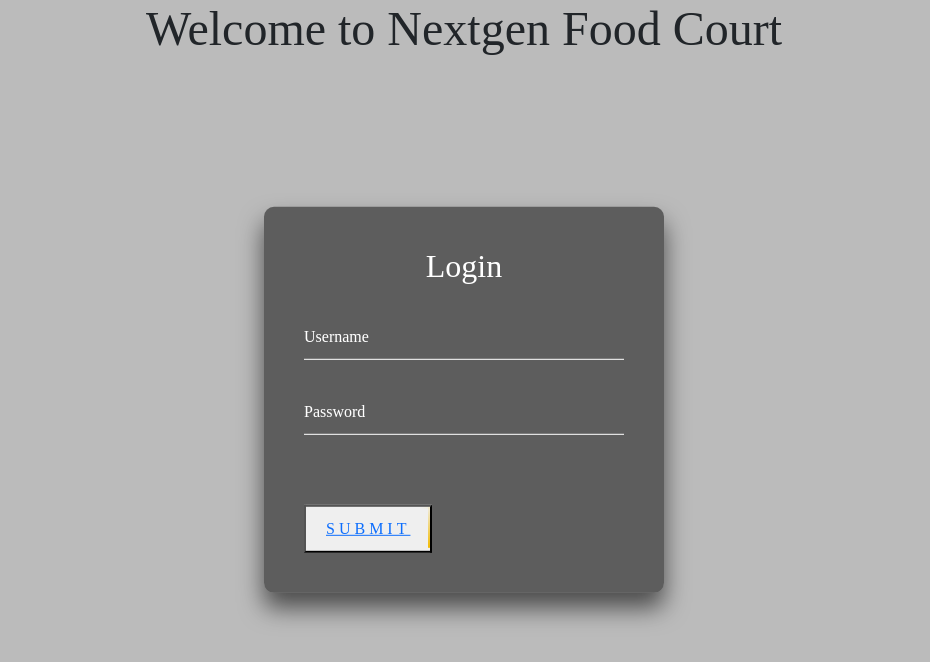
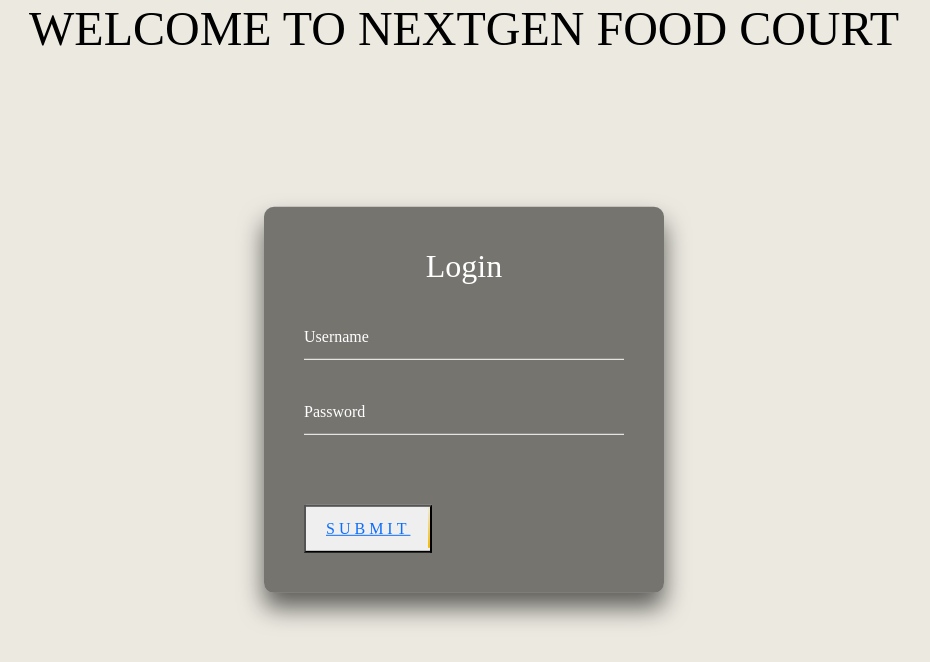
Before and after one commit to KilonzoJames/Food-ordering-App, a React app: page /#/ in a window 1280 px wide. Shown: the whole page, without its empty margins (176-1106 px from the left). Built offline with nearby package versions, Linux system fonts and the light colour scheme; no server answers.

```diff
--- a/src/components/Foodchoice.js
+++ b/src/components/Foodchoice.js
@@ -82,7 +82,7 @@
     <div>
       <nav className="navbar navbar-expand-lg navbar-dark bg-secondary">
         <div className="container">
-          <h1 style={{ color: "tan" }}>NextGen Food Court</h1>
+          <h1 style={{ color: "orange" }}>NextGen Food Court</h1>
           <button
             className="navbar-toggler"
             type="button"
--- a/src/components/Foodlist.js
+++ b/src/components/Foodlist.js
@@ -98,7 +98,7 @@
       {/* Navigation Bar */}
       <nav className="navbar navbar-expand-lg navbar-dark bg-secondary fixed-top">
         <div className="container">
-          <h1 style={{ color: "tan" }}>NextGen Food Court</h1>
+          <h1 style={{ color: "orange" }}>NextGen Food Court</h1>
           <button
             className="navbar-toggler"
             type="button"
--- a/src/components/HomePage.js
+++ b/src/components/HomePage.js
@@ -22,7 +22,7 @@
       {/* Navigation Bar */}
       <nav className="navbar navbar-expand-lg navbar-dark bg-secondary fixed-top">
       <div className="container">
-        <h1 style={{ color: "tan" }}>NextGen Food Court</h1>
+        <h1 style={{ color: "orange" }}>NextGen Food Court</h1>
         <button
           className="navbar-toggler"
           type="button"
@@ -86,7 +86,7 @@
     </nav>
 
       {/* Main Content */}
-      <div className="container my-4">
+      <div className="container mt-5 pt-1">
         <h1 className="mt-4">
           {username !== ""
             ? `${username}, Welcome to the Food Court!`
--- a/src/components/Login.js
+++ b/src/components/Login.js
@@ -34,9 +34,9 @@
 
   return (
     <div className="login-page">
-      <h1 id="login-text">Welcome to Nextgen Food Court</h1>
+      <h1 id="login-text" style={{ color: "black" }}>WELCOME TO NEXTGEN FOOD COURT</h1>
       <div className="login-box">
-        <h2>Login</h2>
+        <h2 style={{ color: "white" }}>Login</h2>
         <form onSubmit={handleSubmit}>
           <div className="user-box">
             <input
--- a/src/components/OrderList.js
+++ b/src/components/OrderList.js
@@ -57,7 +57,7 @@
       </table>
       <div className="text-center">
         <NavLink to="/homepage" className="btn btn-primary">
-          Home Page
+          Home
         </NavLink>
       </div>
     </div>
--- a/src/components/UserProfile.js
+++ b/src/components/UserProfile.js
@@ -39,7 +39,7 @@
     <div>
       <nav className="navbar navbar-expand-lg navbar-dark bg-secondary">
         <div className="container">
-          <h1 style={{ color: "tan" }}>NextGen Food Court</h1>
+          <h1 style={{ color: "orange" }}>NextGen Food Court</h1>
           <button
             className="navbar-toggler"
             type="button"
--- a/src/stylesheet/App.css
+++ b/src/stylesheet/App.css
@@ -6,7 +6,7 @@
   margin:0;
   padding:0;
   font-family: 'Times New Roman', Times, serif;
-    background: linear-gradient(#bbbbbb, #bbbbbb);
+    background: linear-gradient( #ebe9e0, #ebe9e0);
   /* background-image: url("https://static.vecteezy.com/system/resources/thumbnails/023/591/872/original/3d-animation-people-eating-in-outdoor-food-court-restaurant-or-dinner-concept-on-green-screen-background-free-video.jpg");
   background-size: cover;
   background-position: center; */
```
